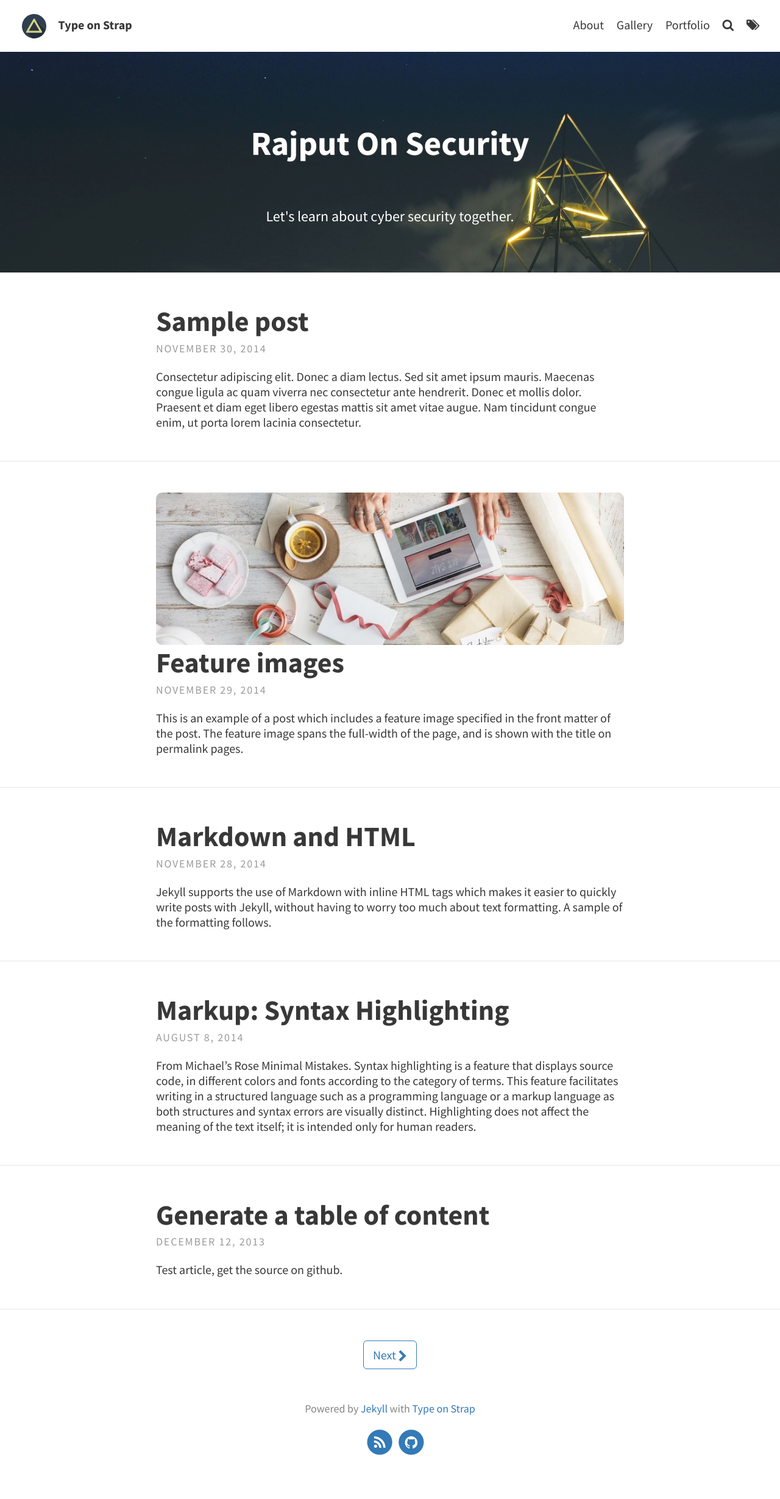
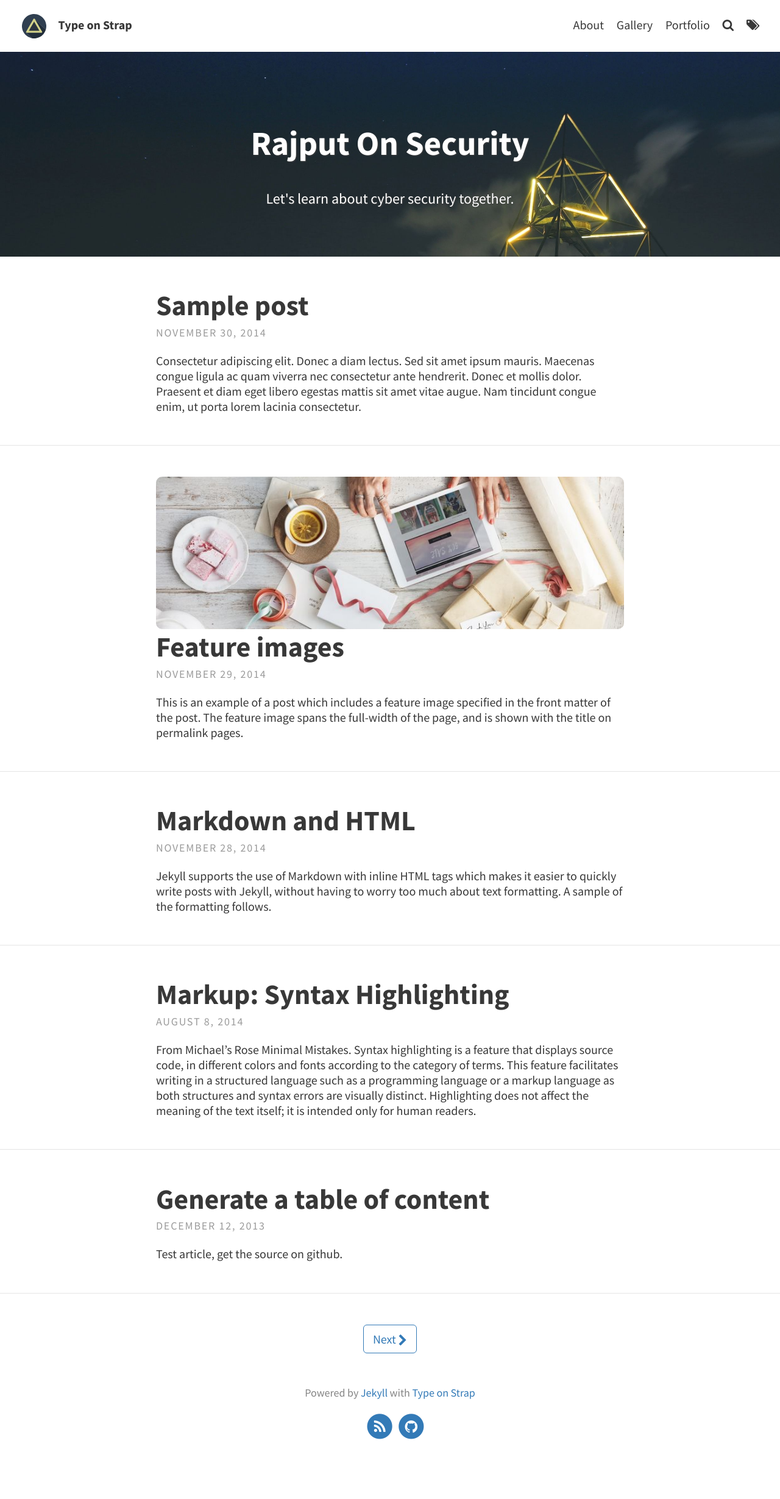
Before and after one commit to starlordphr/rajput-on-security, a Jekyll site: the page built from index.html, in a window 1280 px wide. Shown: the whole page at 61% size. Built offline with Jekyll 4.4.1, drawn with Linux system fonts in a browser that asks for light colours; the list of posts is cut into pages by our own code; after the commit the page ends 2433 px from its top, so only the background shows below that.

```diff
--- a/_config.yml
+++ b/_config.yml
@@ -15,7 +15,7 @@ theme_settings:
 
   # Header and footer text
   header_text: > #two or three lines to describe your site
-     <p><h1>Rajput On Security</h1><br>Let's learn about cyber security together.</p>
+     <h1>Rajput On Security</h1><p>Let's learn about cyber security together.</p>
   header_text_feature_image: assets/img/pexels/triangular.jpeg
   footer_text: >
    Powered by <a href="https://jekyllrb.com/">Jekyll</a> with <a href="https://github.com/sylhare/Type-on-Strap">Type on Strap</a>
```
